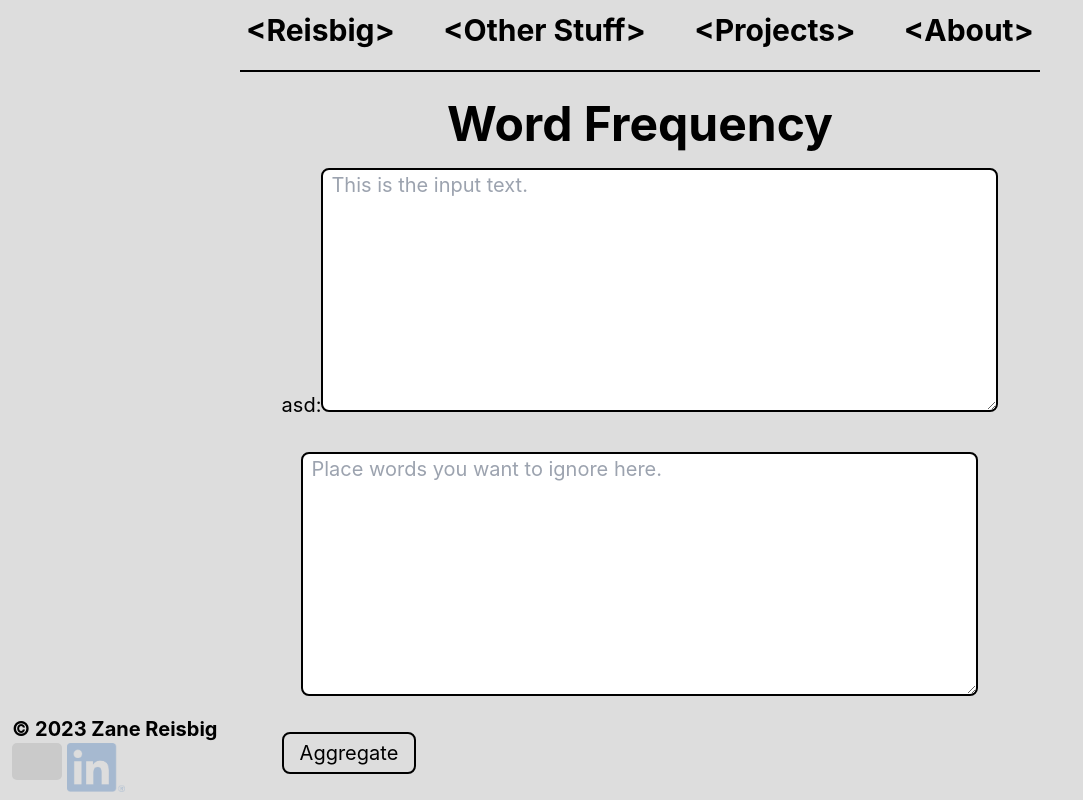
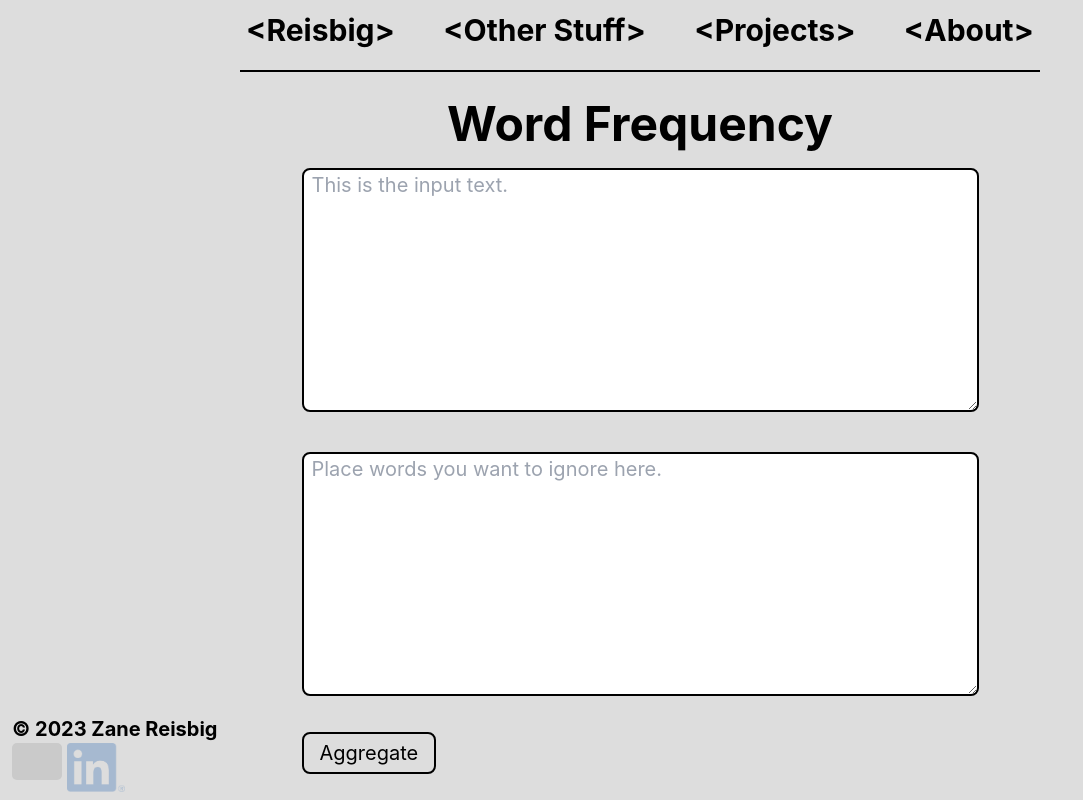
Before and after one commit to Zane-Reisbig/ReisbigWebsite, a React (Create React App) app: page /projects/noteaggregator in a window 1280 px wide. Shown: the top 800 px of the page, without its empty margins (0-1083 px from the left). Built offline with nearby package versions, Linux system fonts and the light colour scheme; grey boxes are pictures that could not be loaded.

Commit message:
random text removed from textarea

```diff
--- a/src/noteaggregator/mainApp/App.js
+++ b/src/noteaggregator/mainApp/App.js
@@ -93,7 +93,6 @@ export default class App extends react.Component {
             <div className="my-2 mt-1">
                 <div className="mx-5 text-center inline-block">
                     <div>
-                        asd:
                         <TextArea
                             onChange={this.inputChange}
                             value={this.state.inputText}
```
